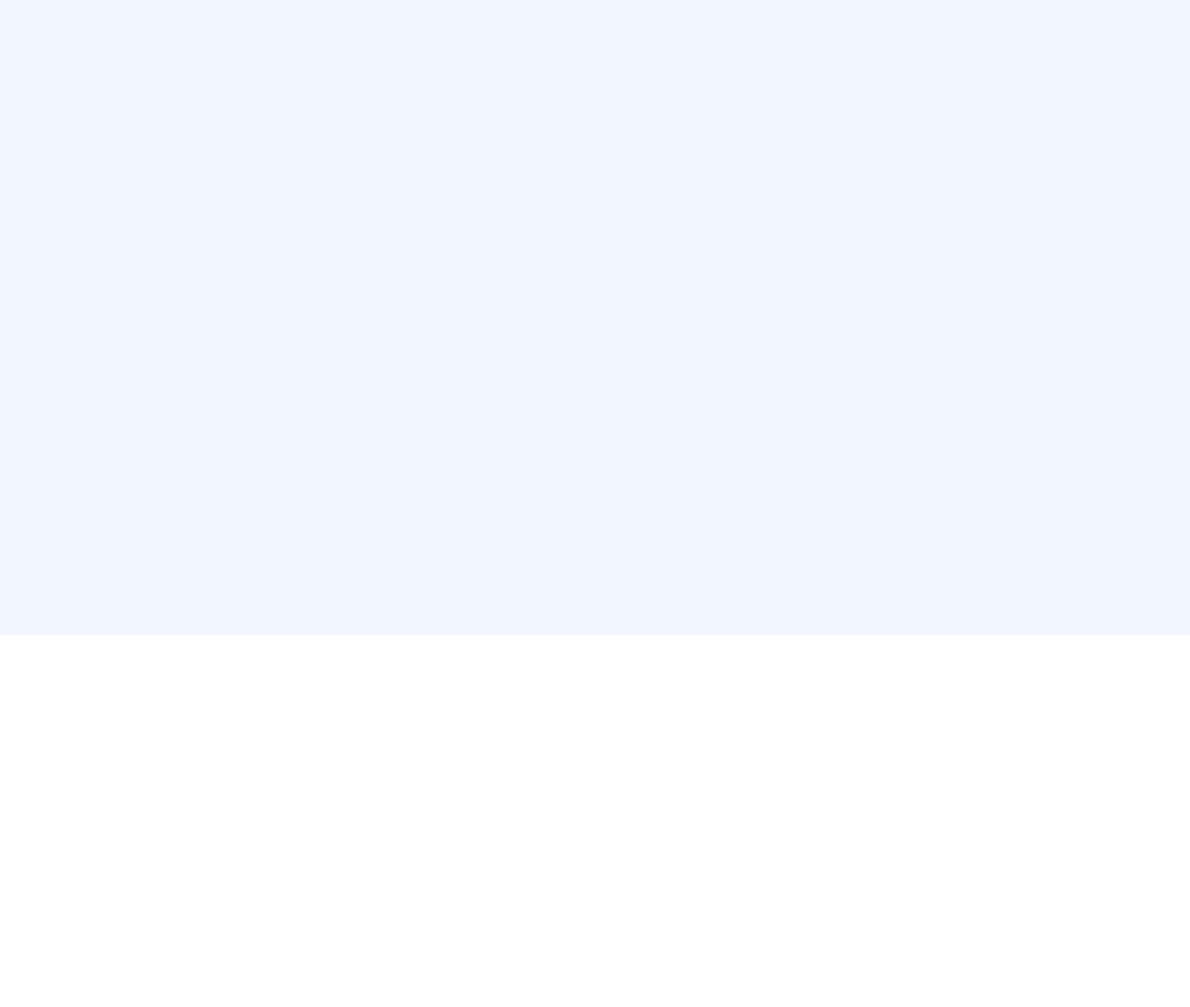
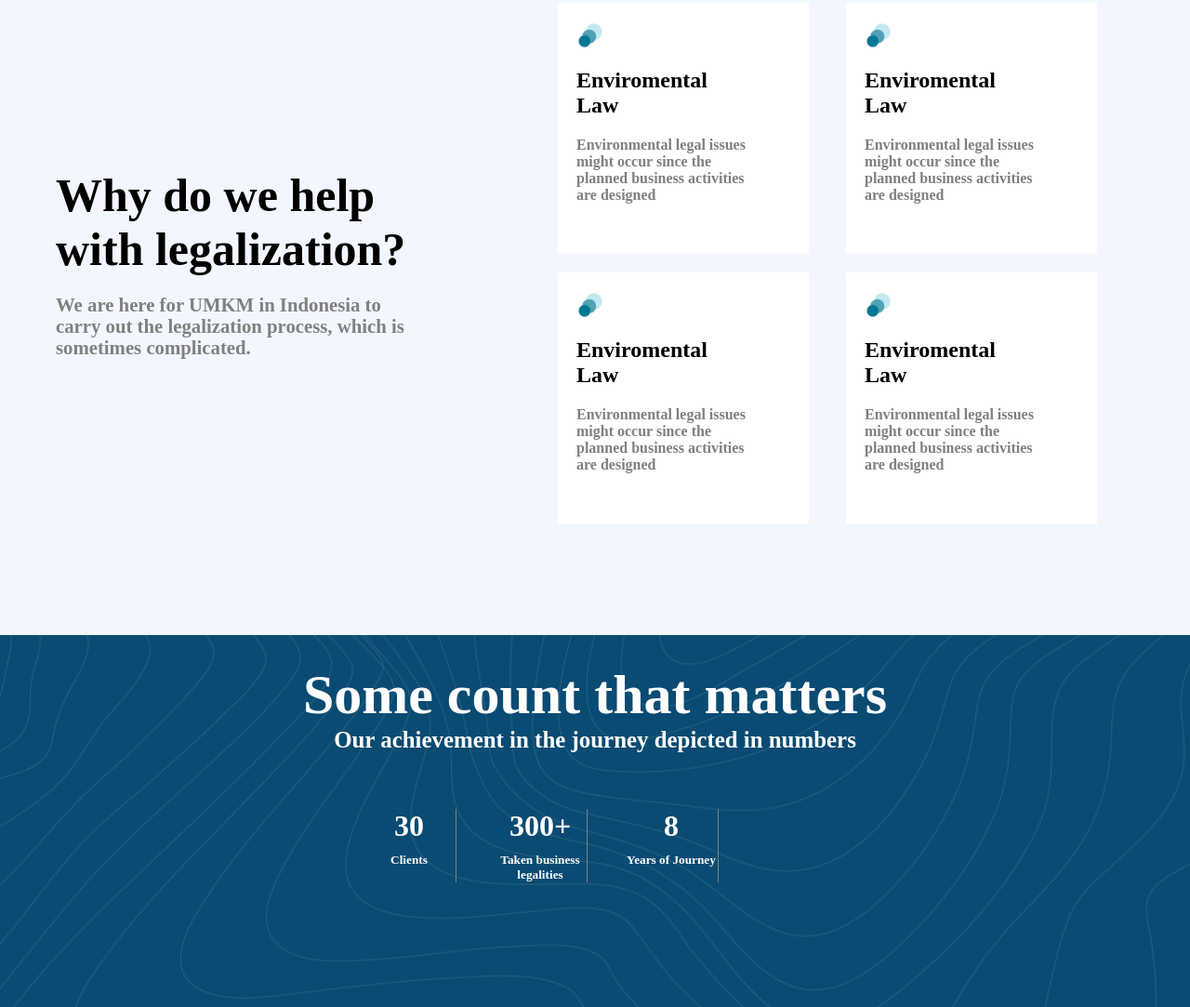
Before and after one commit to ganievabdullo727-web/tailwind, a website: page index.html in a window 1280 px wide. Shown: the part 947-2030 px from the top of the page at 93% size. Before the commit the page ends 1630 px from the top, so only its background shows below. Drawn offline with Linux system fonts and the light colour scheme.

Commit message:
section2 and section3

```diff
--- a/index.html
+++ b/index.html
@@ -54,11 +54,88 @@ Legal Consultacy
     </div>
   </div>
   <div class="section2">
-    <div>
+    <div class="p4">
       <h1>
         Why do we help with legalization?
       </h1>
+      <h5 style="color: gray;">
+        We are here for UMKM in Indonesia to carry out the legalization process, which is sometimes complicated.
+      </h5>
     </div>
+    <div class="p5_2">
+    <div class="p5">
+      <img width="30px" src="./Circle Layer.png" alt="">
+      <h2 style="width: 40%;">
+        Enviromental Law
+      </h2>
+      <h4 style="color: grey;width: 75%;">
+        Environmental legal issues might occur since the planned business activities are designed
+      </h4>
+      </div>
+    <div class="p5">
+      <img width="30px" src="./Circle Layer.png" alt="">
+      <h2 style="width: 40%;">
+        Enviromental Law
+      </h2>
+      <h4 style="color: grey;width: 75%;">
+        Environmental legal issues might occur since the planned business activities are designed
+      </h4>
+      </div>
+    <div class="p5">
+      <img width="30px" src="./Circle Layer.png" alt="">
+      <h2 style="width: 40%;">
+        Enviromental Law
+      </h2>
+      <h4 style="color: grey;width: 75%;">
+        Environmental legal issues might occur since the planned business activities are designed
+      </h4>
+      </div>
+    <div class="p5">
+      <img width="30px" src="./Circle Layer.png" alt="">
+      <h2 style="width: 40%;">
+        Enviromental Law
+      </h2>
+      <h4 style="color: grey;width: 75%;">
+        Environmental legal issues might occur since the planned business activities are designed
+      </h4>
+      </div>
+    </div>
+  </div>
+  <div class="section3">
+    <div class="p6">
+      <h1>
+        Some count that matters
+      </h1>
+      <h5>
+        Our achievement in the journey depicted in numbers
+      </h5>
+    </div>
+    <div class="p7_2">
+    <div class="p7">
+      <h1>
+        30
+      </h1>
+      <h5>
+        Clients
+      </h5>
+    </div>
+    <div class="p7">
+      <h1>
+      300+
+      </h1>
+      <h5>
+       Taken business legalities
+      </h5>
+    </div>
+    <div class="p7">
+      <h1>
+      8
+      </h1>
+      <h5>
+      Years of Journey
+      </h5>
+    </div>
+  </div>
   </div>
 
 </body>
--- a/style.css
+++ b/style.css
@@ -71,4 +71,73 @@
 {
   height: 800px;
   background-color: #F2F7FF;
+  display: flex;
+  align-items: center;
+  justify-content: space-around;
 }
+.p4
+{
+  width: 400px;
+  font-size: 25px;
+  display: flex;
+  flex-direction: column;
+  row-gap: 20px;
+}
+.p5
+{
+  background-color: white;
+  width: 250px;
+  height: 250px;
+  display: flex;
+  flex-direction: column;
+  row-gap: 20px;
+  margin-left: 20px;
+  padding-top: 20px;
+  padding-left: 20px;
+}
+.p5_2
+{
+  display: flex;
+  width: 50%;
+  gap: 20px;
+
+  flex-wrap: wrap;
+
+}
+.section3
+{
+  background-image: url(./BG.png);
+  height: 400px;
+  width: 100%;
+  background-size: cover;
+  background-position: center;
+  background-repeat:no-repeat;
+}
+.p6
+{
+  font-size: 30px;
+  color: white;
+  width: 70%;
+  margin: auto;
+  text-align: center;
+  padding-top:30px;
+}
+.p7
+{
+  color: white;
+  border-right: solid 1px grey;
+  width: 100px;
+  display: flex;
+  flex-direction: column;
+  row-gap: 10px;
+  text-align: center;
+
+}
+.p7_2
+{
+  display: flex;
+  width: 500px;
+  gap: 40px;
+  margin: auto;
+  margin-top: 60px;
+}
```
Also changed, not shown: BG.png (added), Circle Layer.png (added).
